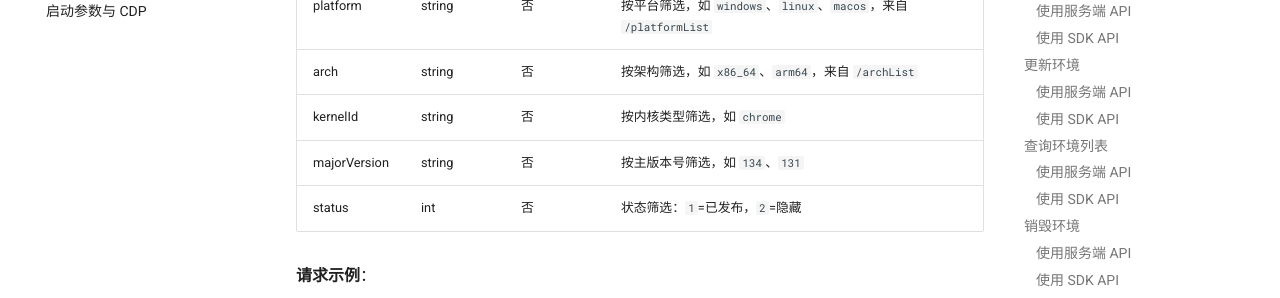
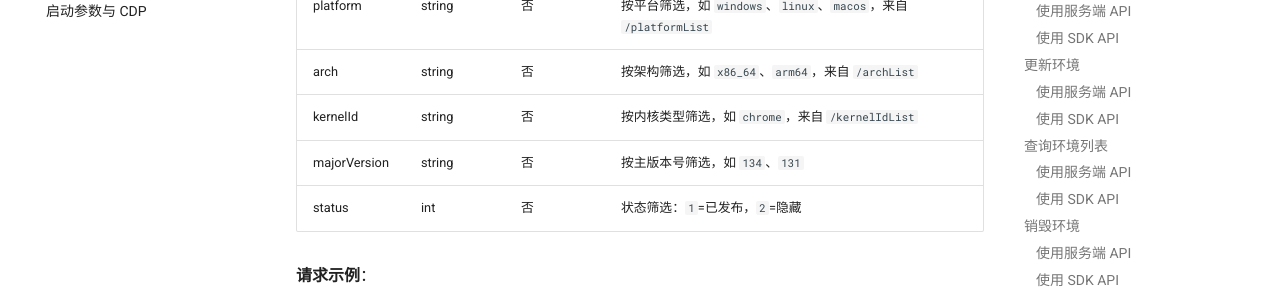
Before and after one commit to browsersdk/brosdk-docs, an MkDocs documentation site: the page built from docs/user-guide/environment.md, in a window 1280 px wide and 900 px high, scrolled down 17940 px. Shown: the part 151-449 px from the top of the window. Built offline with MkDocs 1.6.1 and Material for MkDocs 9.7.7, drawn with Linux system fonts in a browser that asks for light colours; comment, search, counter and statistics services are not loaded.

Commit message:
更新 docs

```diff
--- a/docs/user-guide/environment.md
+++ b/docs/user-guide/environment.md
@@ -891,7 +891,7 @@ curl -X GET "https://api.brosdk.com/api/v2/browser/kernelIdList" \
 | pageSize | int | 否 | 每页条数，默认 10 |
 | platform | string | 否 | 按平台筛选，如 `windows`、`linux`、`macos`，来自 `/platformList` |
 | arch | string | 否 | 按架构筛选，如 `x86_64`、`arm64`，来自 `/archList` |
-| kernelId | string | 否 | 按内核类型筛选，如 `chrome` |
+| kernelId | string | 否 | 按内核类型筛选，如 `chrome`，来自 `/kernelIdList` |
 | majorVersion | string | 否 | 按主版本号筛选，如 `134`、`131` |
 | status | int | 否 | 状态筛选：`1`=已发布，`2`=隐藏 |
 
```
